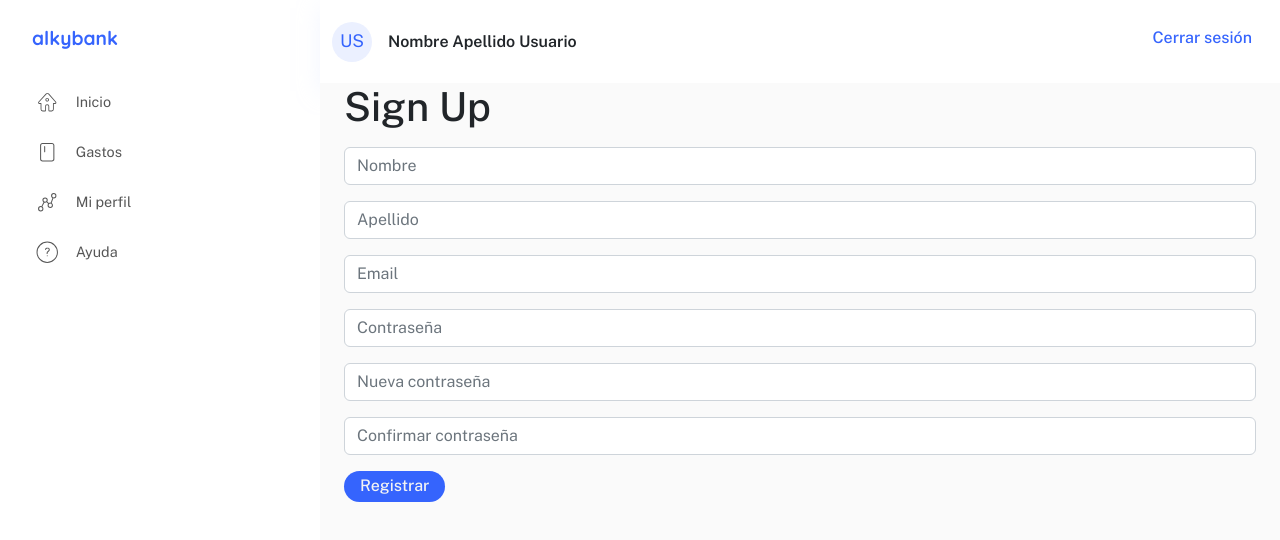
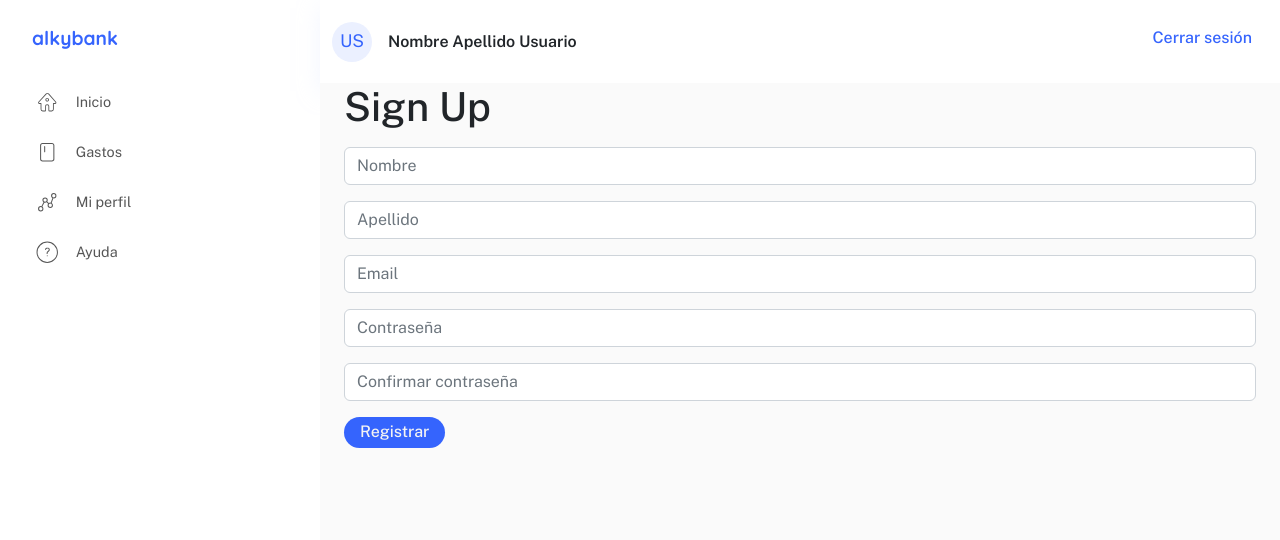
Before and after one commit to ThiagoLopezA/Skill-Up-JS-Front-02, a React app: page /signup in a window 1280 px wide. Shown: the top 540 px of the page. Built offline with nearby package versions, Linux system fonts and the light colour scheme; the HTML template or start-up script is replaced by a standard one.

Commit message:
fix(component): fix action in user form

```diff
--- a/src/Components/Forms/UserForm/UserForm.jsx
+++ b/src/Components/Forms/UserForm/UserForm.jsx
@@ -40,7 +40,7 @@ export default function UserForm({
         placeholder={isRegisterPlaceholder}
         formik={formik}
       />
-      {action === "register" && (
+      {action === "edit" && (
         <InputField
           name="newPassword"
           type="password"
```
